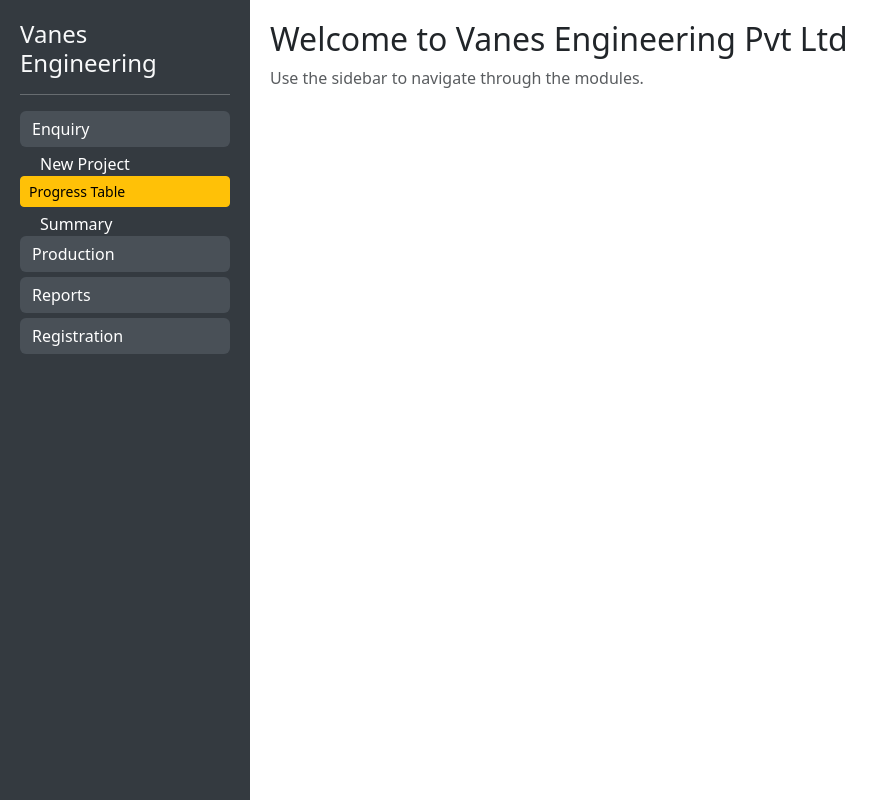
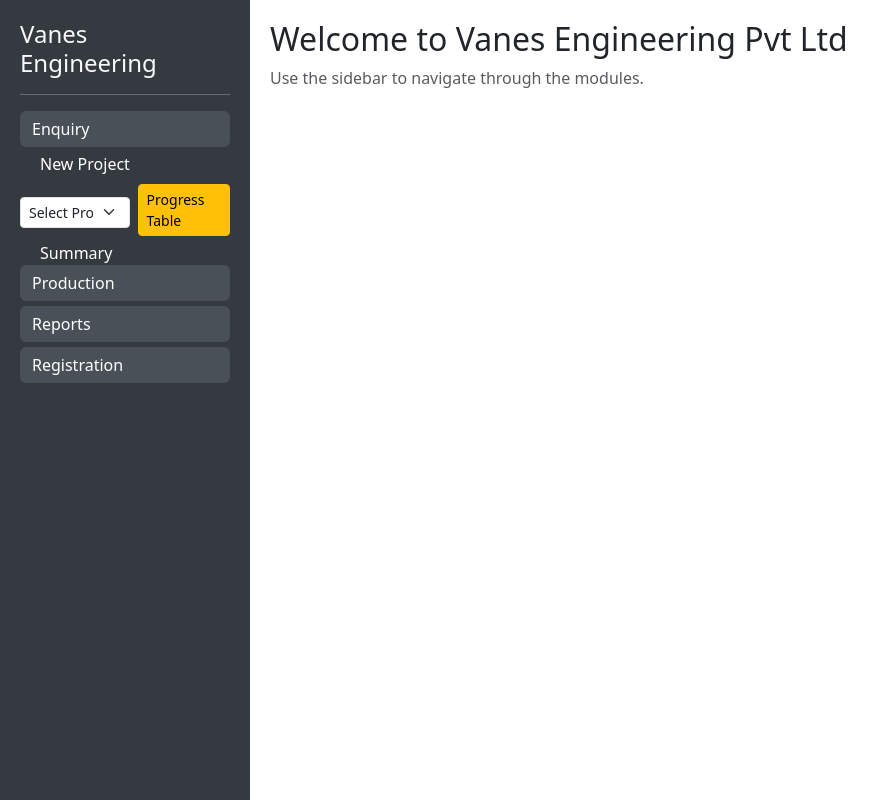
Before and after one commit to dudetech-web/Vanesengineering.com, a Flask app: template templates/dashboard.html in a window 1280 px wide, after a click on "Enquiry". Shown: the whole page, without its empty margins (0-888 px from the left). Run offline with Flask 3, Linux system fonts and the light colour scheme; the template is opened without the code that fills it: values that come from a table or form of the project are taken from there, others are empty; tables that the repository leaves empty hold one stand-in row (values such as "Sample post"); parts of the project's set-up code (start-up, migrations or seed data) failed here and were passed over.

Commit message:
Update dashboard.html

```diff
--- a/templates/dashboard.html
+++ b/templates/dashboard.html
@@ -57,7 +57,15 @@
         </button>
         <div class="collapse" id="enquiryMenu">
             <a href="{{ url_for('new_project') }}" class="nav-link">New Project</a>
-            <a href="{{ url_for('view_progress_table', project_id=proj.id) }}" class="btn btn-sm btn-warning">Progress Table</a>
+            <form action="{{ url_for('view_progress_table_redirect') }}" method="GET" class="d-flex align-items-center mt-2">
+    <select name="project_id" class="form-select form-select-sm me-2" required>
+        <option value="">Select Project</option>
+        {% for proj in projects %}
+        <option value="{{ proj.id }}">{{ proj.enquiry_id }} - {{ proj.quotation }}</option>
+        {% endfor %}
+    </select>
+    <button type="submit" class="btn btn-sm btn-warning">Progress Table</button>
+            </form>
             <a href="#" class="nav-link disabled">Summary</a>
         </div>
 
```
